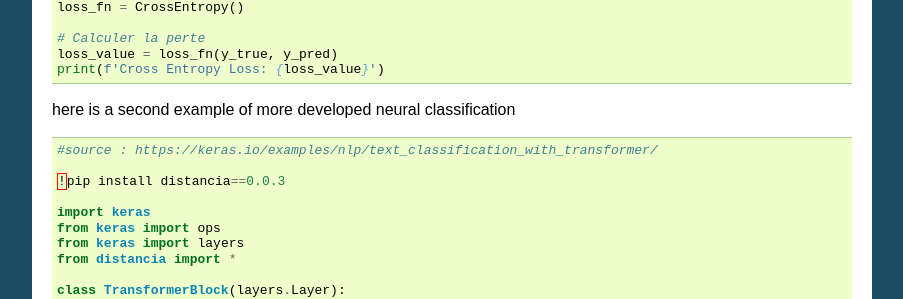
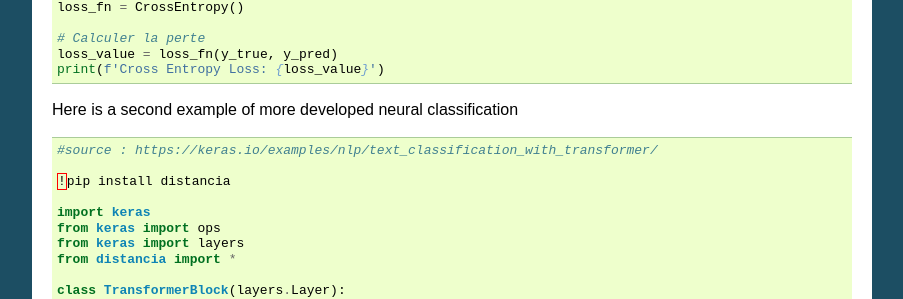
Before and after one commit to ym001/distancia, a Sphinx documentation site: the page built from docs/CrossEntropy.rst, in a window 1280 px wide and 900 px high, scrolled down 833 px. Shown: the part 159-458 px from the top of the window, without its empty margins (198-1101 px from the left). Built offline with Sphinx 7.4.7, drawn with Linux system fonts in a browser that asks for light colours; pages that are not in the unit, such as notebooks, are missing from menus.

Commit message:
Update CrossEntropy.rst

```diff
--- a/docs/CrossEntropy.rst
+++ b/docs/CrossEntropy.rst
@@ -52,13 +52,13 @@ Here's a simple Python example demonstrating how to calculate the Cosine Similar
     loss_value = loss_fn(y_true, y_pred)
     print(f'Cross Entropy Loss: {loss_value}')
 
-here is a second example of more developed neural classification
+Here is a second example of more developed neural classification
 
 .. code-block:: python
 
     #source : https://keras.io/examples/nlp/text_classification_with_transformer/
 
-    !pip install distancia==0.0.3
+    !pip install distancia
 
     import keras
     from keras import ops
```
